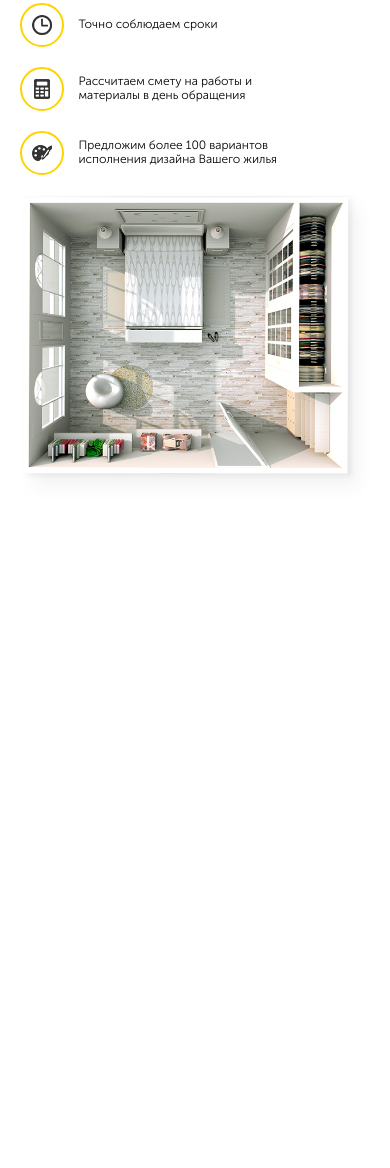
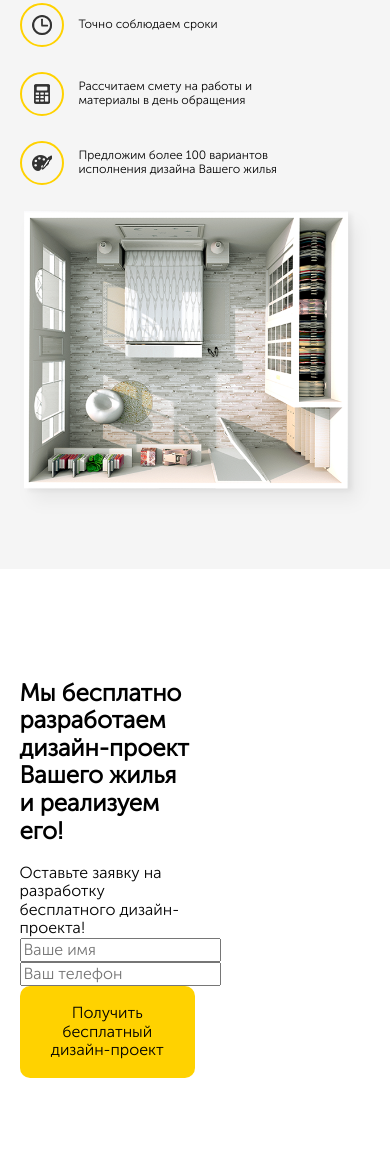
Before and after one commit to papanov0/repair, a plain HTML site: page index.html in a window 390 px wide. Shown: the part 290-1458 px from the top of the page. Before the commit the page ends 844 px from the top, so only its background shows below. Drawn offline with Linux system fonts and the light colour scheme.

Commit message:
блок offer сохранение из за ошибки sass

```diff
--- a/index.html
+++ b/index.html
@@ -73,6 +73,27 @@
             <!-- /.container -->
         </section>
         <!-- /.hero -->
+
+        <section class="offer section">
+            <div class="container">
+                <div class="offer-block">
+                    <h2 class="section-title offer__title">Мы бесплатно разработаем дизайн-проект Вашего жилья и реализуем его!</h2>
+                    <!-- /.section-title -->
+                    <span class="section-subtitle">Оставьте заявку на разработку бесплатного дизайн-проекта!</span>
+                    <!-- /.section-subtitle -->
+                    <form action="#" class="form offer__form">
+                        <input type="text" class="input offer__input" placeholder="Ваше имя">
+                        <input type="tel" class="input offer__input" placeholder="Ваш телефон">
+                        <button class="button offer__button">Получить бесплатный дизайн-проект</button>
+                        <!-- /.button offer__button -->
+                    </form>
+                    <!-- /.form offer__form -->
+                </div>
+                <!-- /.offer-block -->
+            </div>
+            <!-- /.container -->
+        </section>
+        <!-- /.offer -->
     </main>
 </body>
 </html>
--- a/sass/_colors.sass
+++ b/sass/_colors.sass
@@ -1,2 +1,3 @@
 $main-color: #ffd200
 $text-color: #333333
+$secondary: #f5f5f5
--- a/sass/_interface.sass
+++ b/sass/_interface.sass
@@ -1,3 +1,6 @@
+* {
+    box-sizing: border-box
+}
 body
     +reg
 img
@@ -17,3 +20,12 @@ img
     background-color: $main-color
     border: none
     padding: 18px 30px
+    &:hover
+        background-color: lighten($main-color, 10%)
+        color: #fff
+    cursor: pointer
+.section
+    padding: 90px 0
+    &-title
+        font-size: 24px
+        +bold
--- a/sass/blocks/_hero.sass
+++ b/sass/blocks/_hero.sass
@@ -1,5 +1,6 @@
 .hero
     padding: 50px 0
+    background-color: $secondary
     &-block
         display: flex;
     &-text
@@ -55,12 +56,16 @@
             &__subtitle
                 font-size: 16px
                 margin-bottom: 28px
-
+                &:last-child
+                    margin-bottom: 0
         &-list
             &__text
                 font-size: 12px
                 max-width: 210px
             &__item
-                margin-bottom: 20px
+                display: flex
+                align-items: center
+                margin-bottom: 25px
+
             &__image
                 margin-right: 15px
--- /dev/null
+++ b/sass/blocks/_offer.sass
@@ -0,0 +1,6 @@
+.offer
+    &-block
+        width: 50%
+        padding-right: 90px
+    &__title
+        max-width: 360px
--- a/sass/style.sass
+++ b/sass/style.sass
@@ -4,4 +4,5 @@
 // импорт стилей интерфейса
 @import 'blocks/navbar'
 //стили для главного экрана
-@import 'blocks/_hero'
+@import 'blocks/hero'
+@import 'blocks/offer'
```
Also changed, not shown: css/style.css, 1 other file.
